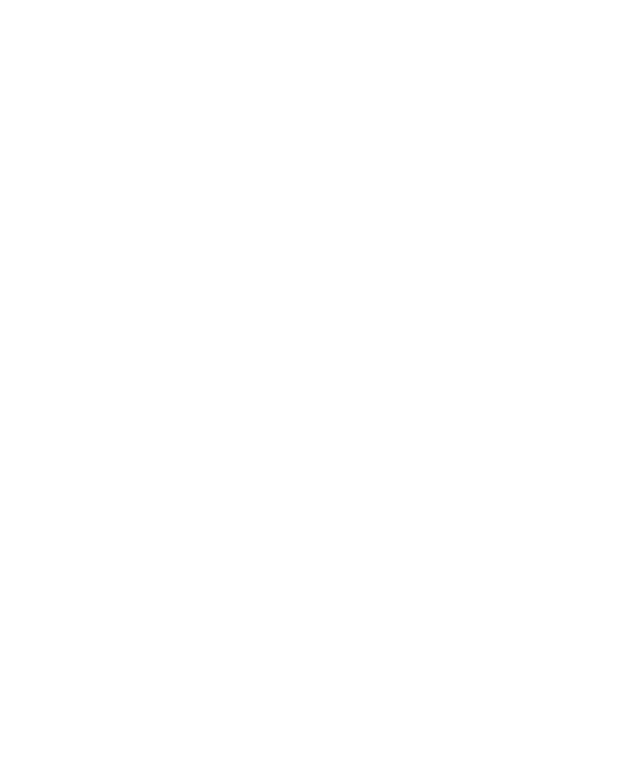
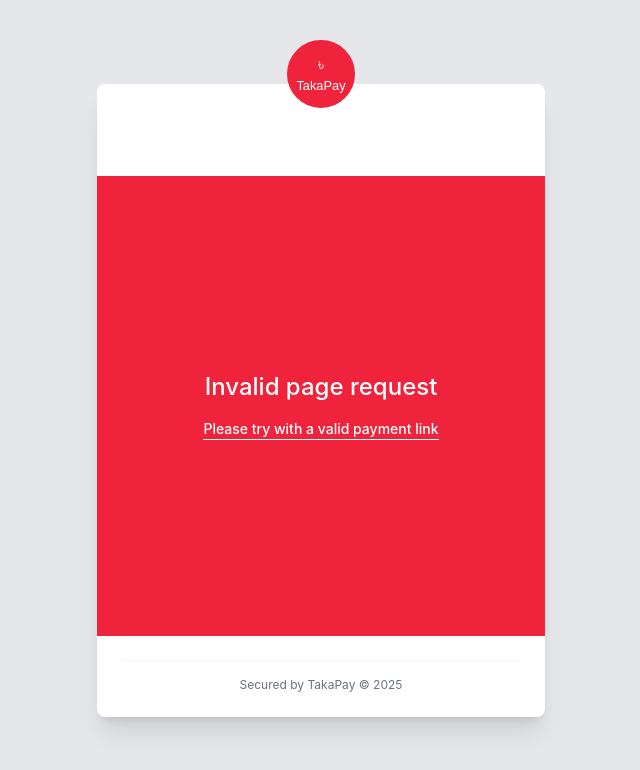
Before and after one commit to MasudRana924/taka-pay-fintech-pgw-ui, a React (Create React App) app: page / in a window 1280 px wide. Before the commit this address had no page. Shown: the top 770 px of the page, without its empty margins (319-959 px from the left). Built offline with nearby package versions, Linux system fonts and the light colour scheme.

Commit message:
ui updated

```diff
--- a/src/App.js
+++ b/src/App.js
@@ -1,10 +1,12 @@
 import React from 'react';
 import { BrowserRouter as Router, Route, Routes } from 'react-router-dom';
 import PaymentCheckout from './pages/PaymentCheckout';
+import InvalidPayment from './pages/InvalidPayment';
 function App() {
   return (
     <Router>
       <Routes>
+        <Route path="/" element={<InvalidPayment/>} />
         <Route path="/payment/:paymentId" element={<PaymentCheckout/>} />
       </Routes>
     </Router>
--- /dev/null
+++ b/src/pages/InvalidPayment.js
@@ -0,0 +1,78 @@
+import React, { useEffect, useState } from 'react';
+
+const InvalidPayment = () => {
+    const [countdown, setCountdown] = useState(10);
+
+  useEffect(() => {
+    const timer = setInterval(() => {
+      setCountdown((prev) => (prev > 0 ? prev - 1 : 0));
+    }, 1000);
+
+    // Cleanup timer when the component unmounts
+    return () => clearInterval(timer);
+  }, []);
+    return (
+        <div className="min-h-screen flex items-center justify-center bg-gray-200">
+        <div className="w-full max-w-md mx-auto bg-white rounded-lg shadow-xl">
+          {/* Header with Logo */}
+          <div className="w-full h-[60px] mx-auto relative mb-8">
+            <div className="absolute top-[-50px] left-1/2 transform -translate-x-1/2">
+              <svg
+                xmlns="http://www.w3.org/2000/svg"
+                viewBox="0 0 100 100"
+                className="w-20 h-20"
+              >
+                <circle
+                  cx="50"
+                  cy="50"
+                  r="40"
+                  fill="#ef233c"
+                  stroke="#ef233c"
+                  strokeWidth="5"
+                />
+                <text
+                  x="50"
+                  y="45"
+                  fontFamily="Arial, sans-serif"
+                  fontSize="20"
+                  textAnchor="middle"
+                  fill="white"
+                >
+                  ৳
+                </text>
+                <text
+                  x="50"
+                  y="70"
+                  fontFamily="Arial, sans-serif"
+                  fontSize="16"
+                  textAnchor="middle"
+                  fill="white"
+                >
+                  TakaPay
+                </text>
+              </svg>
+            </div>
+          </div>
+
+          {/* Updated Input Section */}
+          <div className="h-[460px] flex flex-col items-center justify-center mt-4  p-4  w-full" style={{backgroundColor:'#ef233c'}}>
+            <p className="text-white text-2xl font-medium">
+              Invalid page request
+            </p>
+            <p className="text-white text-sm font-medium mt-4 border-b border-white ">
+              Please try with a valid payment link
+            </p>
+          </div>
+
+          {/* Footer */}
+          <div className="m-6 pt-4 border-t border-gray-100">
+            <p className="text-xs text-gray-500 text-center">
+              Secured by TakaPay © 2025
+            </p>
+          </div>
+        </div>
+      </div>
+    );
+};
+
+export default InvalidPayment;
--- a/src/pages/PaymentCheckout.js
+++ b/src/pages/PaymentCheckout.js
@@ -3,112 +3,113 @@
 
 const PaymentCheckout = () => {
   const { paymentId } = useParams();
-  const [currentScreen, setCurrentScreen] = useState('account');
+  const [currentScreen, setCurrentScreen] = useState("account");
+  console.log("currentScreen", currentScreen)
   const [loading, setLoading] = useState(false);
   const [formData, setFormData] = useState({
-    account: '',
-    otp: '',
-    pin: ''
+    account: "",
+    otp: "",
+    pin: "",
   });
-  const [error, setError] = useState('');
-  const [timer, setTimer] = useState(10); // Starting timer at 10s
+  const [error, setError] = useState("");
+  const [timer, setTimer] = useState(10);
   const [canResend, setCanResend] = useState(false);
 
-  // Handle input change for the fields
   const handleInputChange = (e) => {
     const { name, value } = e.target;
-    setFormData(prev => ({
+    setFormData((prev) => ({
       ...prev,
-      [name]: value
+      [name]: value,
     }));
-    setError('');
+    setError("");
   };
 
-  // Handle Account Submit and save phone number in localStorage
   const handleAccountSubmit = async () => {
     setLoading(true);
     try {
-      localStorage.setItem('phone', formData.account);
+      localStorage.setItem("phone", formData.account);
 
-      const response = await fetch('https://quick-pay-96uq.onrender.com/api/wallet/verify', {
-        method: 'POST',
-        headers: { 'Content-Type': 'application/json' },
-        body: JSON.stringify({ phone: formData.account })
-      });
+      const response = await fetch(
+        "http://localhost:8088/api/wallet/verify",
+        {
+          method: "POST",
+          headers: { "Content-Type": "application/json" },
+          body: JSON.stringify({ phone: formData.account }),
+        }
+      );
       const data = await response.json();
       if (data.success) {
-        setCurrentScreen('otp');
+        setCurrentScreen("otp");
       } else {
-        setError(data.message || 'Verification failed');
+        setError(data.message || "Verification failed");
       }
     } catch (err) {
-      setError('A system error occurred, please try again');
+      setError("Network error");
     } finally {
       setLoading(false);
     }
   };
 
-  // Handle OTP Submit and make the API call for OTP verification
   const handleOtpSubmit = async () => {
     setLoading(true);
     try {
-      const phone = localStorage.getItem('phone');
+      const phone = localStorage.getItem("phone");
       if (!phone) {
-        setError('Phone number not found');
+        setError("Phone number not found");
         return;
       }
 
-      const response = await fetch('https://quick-pay-96uq.onrender.com/api/otp/verify', {
-        method: 'POST',
-        headers: { 'Content-Type': 'application/json' },
-        body: JSON.stringify({ phone, otp: formData.otp })
-      });
+      const response = await fetch(
+        "http://localhost:8088/api/otp/verify",
+        {
+          method: "POST",
+          headers: { "Content-Type": "application/json" },
+          body: JSON.stringify({ phone, otp: formData.otp }),
+        }
+      );
       const data = await response.json();
       if (data.success) {
-        setCurrentScreen('pin');
+        setCurrentScreen("pin");
       } else {
-        setError(data.message || 'OTP verification failed');
+        setError(data.message || "OTP verification failed");
       }
     } catch (err) {
-      setError('A system error occurred, please try again');
+      setError("Network error");
     } finally {
       setLoading(false);
     }
   };
 
-  // Handle PIN Submit and make the API call for PIN verification
   const handlePinSubmit = async () => {
     setLoading(true);
     try {
-      const phone = localStorage.getItem('phone');
+      const phone = localStorage.getItem("phone");
       if (!phone) {
-        setError('Phone number not found');
+        setError("Phone number not found");
         return;
       }
 
-      const response = await fetch('https://quick-pay-96uq.onrender.com/api/pin/verify', {
-        method: 'POST',
-        headers: { 'Content-Type': 'application/json' },
-        body: JSON.stringify({ phone, password: formData.pin })
+      const response = await fetch("http://localhost:8088/api/pin/verify", {
+        method: "POST",
+        headers: { "Content-Type": "application/json" },
+        body: JSON.stringify({ phone, password: formData.pin }),
       });
       const data = await response.json();
-      if (data.status) {
-        setError(''); // Clear any previous error messages
-        console.log('PIN verified successfully');
-        // Proceed with the next step after PIN verification success
+      if (data.success) { // Ensure you're checking the correct property
+        setCurrentScreen("successscreen");
       } else {
-        setError(data.message || 'PIN verification failed');
+        setError(data.message || "PIN verification failed");
       }
     } catch (err) {
-      setError('A system error occurred, please try again');
+      setError("Network error");
     } finally {
       setLoading(false);
     }
   };
 
-  // Timer for OTP countdown
+
   useEffect(() => {
-    if (currentScreen === 'otp' && timer > 0) {
+    if (currentScreen === "otp" && timer > 0) {
       const interval = setInterval(() => {
         setTimer((prevTimer) => {
           if (prevTimer === 1) {
@@ -120,40 +121,120 @@
       return () => clearInterval(interval);
     }
   }, [currentScreen, timer]);
+  useEffect(() => {
+    let interval;
+    if (currentScreen === "successscreen" && timer > 0) {
+      interval = setInterval(() => {
+        setTimer((prev) => prev - 1);
+      }, 1000);
+    }
 
-  // Screens configuration
+    if (timer === 0) {
+      // Redirect logic here (e.g., window.location.href = "merchant-website-url")
+    }
+
+    return () => clearInterval(interval); // Clean up the interval on unmount or screen change
+  }, [currentScreen, timer]);
+
   const screens = {
     account: {
-      title: 'Enter Wallet Number',
-      placeholder: '01XXXXXXXXX',
+      title: "Enter Wallet Number",
+      placeholder: "01XXXXXXXXX",
       maxLength: 11,
-      name: 'account',
+      name: "account",
       onConfirm: handleAccountSubmit,
       disabled: formData.account.length !== 11,
-      input: formData.account
+      input: formData.account,
     },
     otp: {
-      title: 'Enter 6 Digit OTP',
-      placeholder: 'XXXXXX',
+      title: "Enter 6 Digit OTP",
+      placeholder: "XXXXXX",
       maxLength: 6,
-      name: 'otp',
+      name: "otp",
       onConfirm: handleOtpSubmit,
       disabled: formData.otp.length !== 6,
-      input: formData.otp
+      input: formData.otp,
     },
     pin: {
-      title: 'Enter PIN',
-      placeholder: 'XXXXX',
+      title: "Enter PIN",
+      placeholder: "XXXXX",
       maxLength: 5,
-      name: 'pin',
+      name: "pin",
       onConfirm: handlePinSubmit,
       disabled: formData.pin.length !== 5,
-      input: formData.pin
-    }
+      input: formData.pin,
+    },
+    successscreen: {
+      title: "Payment validation successful!",
+      message: "Your payment has been successfully completed.",
+    },
   };
 
   const currentScreenData = screens[currentScreen];
+  if (currentScreen === "successscreen") {
+    return (
+      <div className="min-h-screen flex items-center justify-center bg-gray-200">
+      <div className="w-full max-w-md mx-auto bg-white rounded-lg shadow-xl">
+        {/* Header with Logo */}
+        <div className="w-full h-[60px] mx-auto relative mb-8">
+          <div className="absolute top-[-50px] left-1/2 transform -translate-x-1/2">
+            <svg
+              xmlns="http://www.w3.org/2000/svg"
+              viewBox="0 0 100 100"
+              className="w-20 h-20"
+            >
+              <circle
+                cx="50"
+                cy="50"
+                r="40"
+                fill="#ef233c"
+                stroke="#ef233c"
+                strokeWidth="5"
+              />
+              <text
+                x="50"
+                y="45"
+                fontFamily="Arial, sans-serif"
+                fontSize="20"
+                textAnchor="middle"
+                fill="white"
+              >
+                ৳
+              </text>
+              <text
+                x="50"
+                y="70"
+                fontFamily="Arial, sans-serif"
+                fontSize="16"
+                textAnchor="middle"
+                fill="white"
+              >
+                TakaPay
+              </text>
+            </svg>
+          </div>
+        </div>
 
+        {/* Updated Input Section */}
+        <div className="h-[460px] bg-gray-100 flex flex-col items-center justify-center mt-4  p-4  w-full" >
+          <p className="text-gray-900 text-2xl font-medium">
+           Payment validation is successful
+          </p>
+          <p className="text-gray-900 text-sm font-medium mt-4 border-b border-gray-900 ">
+          Redirecting to merchant website {timer}s ...
+          </p>
+        </div>
+
+        {/* Footer */}
+        <div className="m-6 pt-4 border-t border-gray-100">
+          <p className="text-xs text-gray-500 text-center">
+            Secured by TakaPay © 2025
+          </p>
+        </div>
+      </div>
+    </div>
+    );
+  }
   return (
     <div className="min-h-screen flex items-center justify-center bg-gray-200">
       <div className="w-full max-w-md mx-auto bg-white rounded-lg shadow-xl">
@@ -161,7 +242,7 @@
         <div className="w-full h-[60px] mx-auto relative">
           <div className="absolute top-[-50px] left-1/2 transform -translate-x-1/2">
             <svg xmlns="http://www.w3.org/2000/svg" viewBox="0 0 100 100" className="w-20 h-20">
-              <circle cx="50" cy="50" r="40" fill="#4CAF50" stroke="#4CAF50" strokeWidth="5" />
+              <circle cx="50" cy="50" r="40" fill="#ef233c" stroke="#ef233c" strokeWidth="5" />
               <text x="50" y="45" fontFamily="Arial, sans-serif" fontSize="20" textAnchor="middle" fill="white">৳</text>
               <text x="50" y="70" fontFamily="Arial, sans-serif" fontSize="16" textAnchor="middle" fill="white">TakaPay</text>
             </svg>
@@ -188,7 +269,7 @@
 
         {/* Input Section */}
         <div className="h-[250px] flex flex-col items-center justify-between mt-4 mb-6 p-4 bg-gray-50 rounded-lg border border-gray-100 mx-6 w-11/12" >
-          <label className="text-gray-900 text-md text-center">
+          <label className="text-gray-900 text-md font-medium text-center">
             {currentScreenData.title}
           </label>
           <input
@@ -196,7 +277,7 @@
             name={currentScreenData.name}
             value={currentScreenData.input}
             onChange={handleInputChange}
-            className="block w-full px-4 py-4 text-xl border rounded-lg text-center bg-white focus:border-[#4CAF50] focus:outline-[#4CAF50] focus:outline-2"
+            className="block w-full px-4 py-4 text-xl border rounded-lg text-center bg-white focus:border-[#ef233c] focus:outline-[#ef233c] focus:outline-2"
             placeholder={currentScreenData.placeholder}
             maxLength={currentScreenData.maxLength}
           />
@@ -230,7 +311,7 @@
           </button>
           <button
             className={`w-11/12 mx-auto mt-6 py-4 px-6 rounded-lg font-medium transition-all duration-300 transform hover:scale-[0.99] flex items-center justify-center text-white h-[50px] ${
-              currentScreenData.disabled ? 'bg-gray-100 text-gray-400 cursor-not-allowed' : 'bg-[#4CAF50] hover:bg-[#45a049]'
+              currentScreenData.disabled ? 'bg-gray-100 text-gray-400 cursor-not-allowed' : 'bg-[#ef233c] hover:bg-[#ef233c]'
             }`}
             onClick={currentScreenData.onConfirm}
             disabled={currentScreenData.disabled || loading}
```
